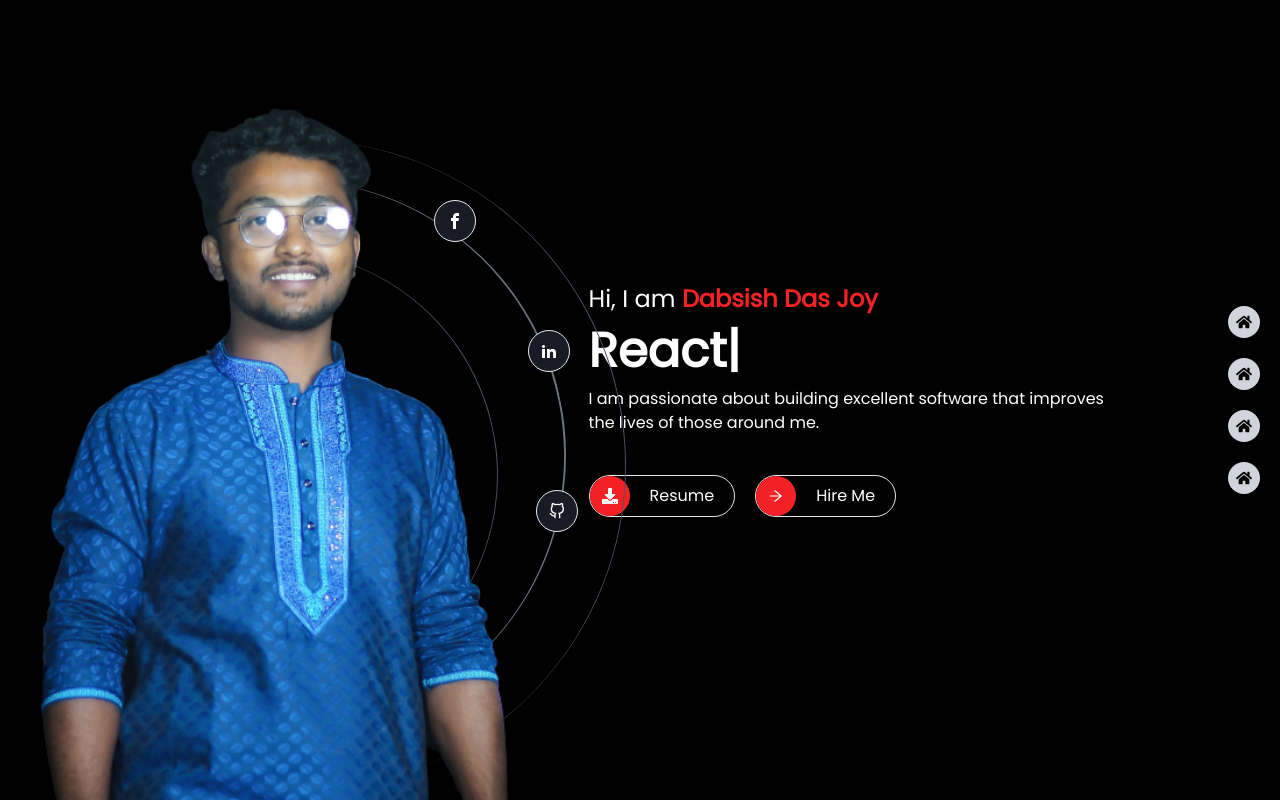
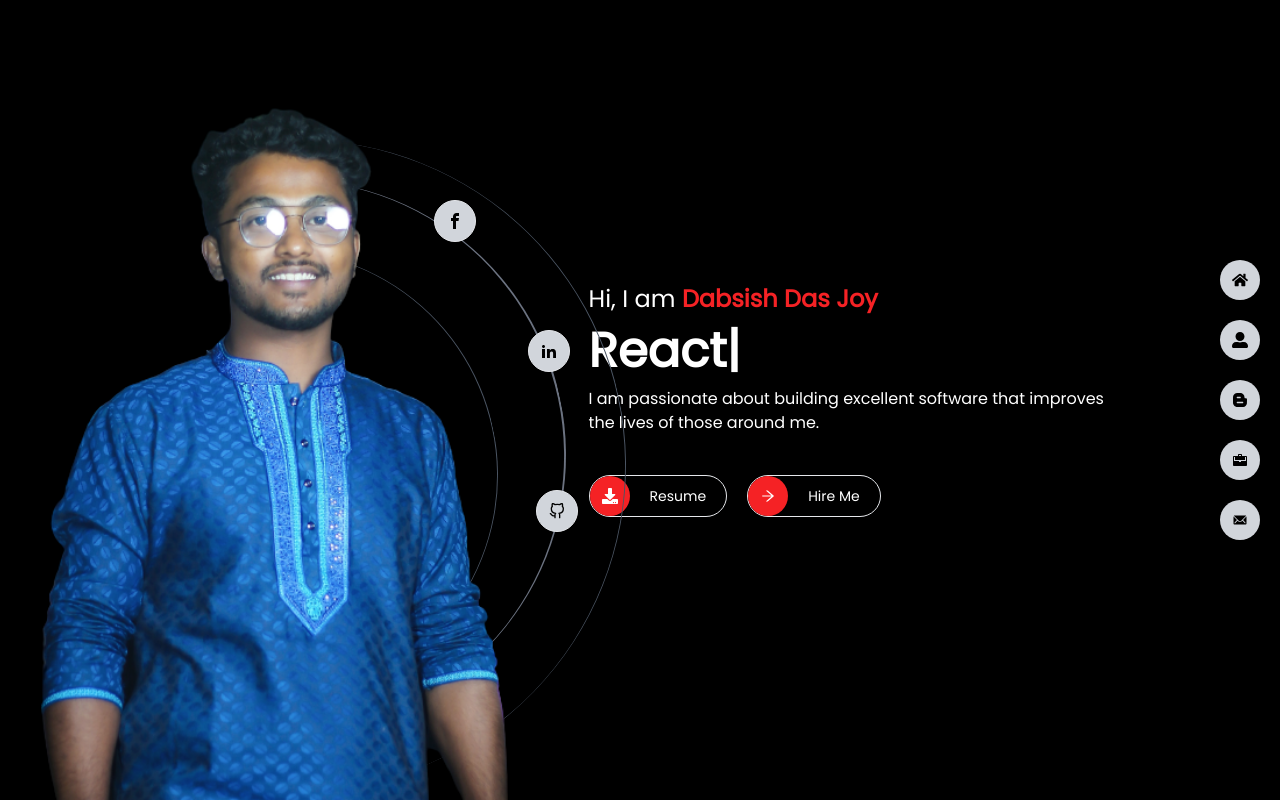
Before and after one commit to DabasishDasJoy/portfolio, a React (Create React App) app: page / in a window 1280 px wide. Built offline with nearby package versions, Linux system fonts and the light colour scheme.

Commit message:
refactor home

```diff
--- a/src/components/ButtonPrimary/ButtonPrimary.jsx
+++ b/src/components/ButtonPrimary/ButtonPrimary.jsx
@@ -2,9 +2,9 @@ import React from "react";
 
 const ButtonPrimary = ({ children, name }) => {
   return (
-    <button className="flex items-center border rounded-full transition-colors delay-100 hover:bg-accent">
-      <div className="bg-accent rounded-full p-3">{children}</div>
-      <span className="mx-5">{name}</span>
+    <button className="flex items-center border rounded-full transition-colors delay-100 hover:bg-primary">
+      <div className="bg-primary rounded-full p-3">{children}</div>
+      <span className="mx-5 text-sm leading-7">{name}</span>
     </button>
   );
 };
--- /dev/null
+++ b/src/components/NavItem/NavItem.jsx
@@ -0,0 +1,18 @@
+import React from "react";
+import { Link } from "react-router-dom";
+
+const NavItem = ({ children, navigate, name }) => {
+  return (
+    <div className="nav-item flex items-center  rounded-3xl">
+      <p className="nav-text overflow-hidden text-white font-medium">{name}</p>
+      <Link
+        to={navigate}
+        className="nav-icon rounded-[50%] p-3 bg-gray-300 hover:bg-primary hover:text-white"
+      >
+        {children}
+      </Link>
+    </div>
+  );
+};
+
+export default NavItem;
--- a/src/components/Navbar/Navbar.jsx
+++ /dev/null
@@ -1,37 +0,0 @@
-import React from "react";
-import { FaHome } from "react-icons/fa";
-import { Link } from "react-router-dom";
-import "./Navbar.css";
-
-const Navbar = () => {
-  return (
-    <div className="fixed flex flex-col gap-5 justify-center items-end right-5 top-0 bottom-0">
-      <div className="nav-item flex items-center rounded-3xl">
-        <p className="nav-text overflow-hidden">Home</p>
-        <Link to={"/"} className="nav-icon rounded-[50%] p-2 bg-gray-300">
-          <FaHome></FaHome>
-        </Link>
-      </div>
-      <div className="nav-item flex items-center rounded-3xl">
-        <p className="nav-text overflow-hidden">Blog</p>
-        <Link to={"/blogs"} className="nav-icon rounded-[50%] p-2 bg-gray-300">
-          <FaHome></FaHome>
-        </Link>
-      </div>
-      <div className="nav-item flex items-center rounded-3xl">
-        <p className="nav-text overflow-hidden">Portfolio</p>
-        <Link className="nav-icon rounded-[50%] p-2 bg-gray-300">
-          <FaHome></FaHome>
-        </Link>
-      </div>
-      <div className="nav-item flex items-center rounded-3xl">
-        <p className="nav-text overflow-hidden">Skills</p>
-        <Link className="nav-icon rounded-[50%] p-2 bg-gray-300">
-          <FaHome></FaHome>
-        </Link>
-      </div>
-    </div>
-  );
-};
-
-export default Navbar;
--- a/src/layouts/Main.jsx
+++ b/src/layouts/Main.jsx
@@ -1,6 +1,6 @@
 import React from "react";
 import { Outlet } from "react-router-dom";
-import Navbar from "../components/Navbar/Navbar";
+import Navbar from "../shared/Navbar/Navbar";
 
 const Main = () => {
   return (
--- a/src/pages/Home/Introduction/Introduction.jsx
+++ b/src/pages/Home/Introduction/Introduction.jsx
@@ -8,7 +8,7 @@ const Introduction = () => {
   return (
     <div className="text-white">
       <h3 className="text-2xl leading-8">
-        Hi, I am <span className="text-accent font-bold">Dabsish Das Joy</span>
+        Hi, I am <span className="text-primary font-bold">Dabsish Das Joy</span>
       </h3>
       <AnimationText></AnimationText>
       <p>
--- a/src/pages/Home/MyImage/MyImage.jsx
+++ b/src/pages/Home/MyImage/MyImage.jsx
@@ -12,12 +12,12 @@ const MyImage = () => {
       <div className="border-r-[2px] -rotate-12 rounded-[50%] w-[550px] h-[550px] absolute top-20 -left-6   border-gray-500"></div>
 
       {/* Social Icons */}
-      <div className="z-50 rounded-[50%] w-[550px] h-[550px] absolute top-20 -left-6 text-white">
+      <div className="z-50 rounded-[50%] w-[550px] h-[550px] absolute top-20 -left-6 text-black">
         <a
           target={"_blank"}
           rel="noreferrer"
           href={"https://www.facebook.com/dabasishdas.joy/"}
-          className="cursor-pointer border rounded-[50%] p-3 absolute right-[90px] top-5 bg-primary"
+          className="cursor-pointer border rounded-[50%] p-3 absolute right-[90px] top-5 bg-gray-300"
         >
           <ImFacebook></ImFacebook>
         </a>
@@ -25,7 +25,7 @@ const MyImage = () => {
           target={"_blank"}
           rel="noreferrer"
           href={"https://www.facebook.com/dabasishdas.joy/"}
-          className="cursor-pointer border rounded-[50%] p-3 absolute -right-1 top-[150px] bg-primary"
+          className="cursor-pointer border rounded-[50%] p-3 absolute -right-1 top-[150px] bg-gray-300"
         >
           <ImLinkedin2></ImLinkedin2>
         </a>
@@ -33,7 +33,7 @@ const MyImage = () => {
           target={"_blank"}
           rel="noreferrer"
           href={"https://www.facebook.com/dabasishdas.joy/"}
-          className="cursor-pointer border rounded-[50%] p-3 absolute -right-3 top-[310px] bg-primary"
+          className="cursor-pointer border rounded-[50%] p-3 absolute -right-3 top-[310px] bg-gray-300"
         >
           <FiGithub></FiGithub>
         </a>
--- a/src/components/Navbar/Navbar.css
+++ b/src/shared/Navbar/Navbar.css
@@ -8,7 +8,7 @@
   transition: background-color 0.5s ease-in-out;
 }
 .nav-item:hover {
-  background-color: antiquewhite;
+  background-color: #f52225;
 }
 
 .nav-item:hover .nav-text {
--- /dev/null
+++ b/src/shared/Navbar/Navbar.jsx
@@ -0,0 +1,30 @@
+import React from "react";
+import { FaBloggerB, FaHome, FaUserAlt } from "react-icons/fa";
+import { GoBriefcase } from "react-icons/go";
+import { IoIosMail } from "react-icons/io";
+import NavItem from "../../components/NavItem/NavItem";
+import "./Navbar.css";
+
+const Navbar = () => {
+  return (
+    <div className="fixed flex flex-col gap-5 justify-center items-end right-5 top-0 bottom-0">
+      <NavItem navigate="/" name={"Home"}>
+        <FaHome />
+      </NavItem>
+      <NavItem navigate="/about" name={"About"}>
+        <FaUserAlt />
+      </NavItem>
+      <NavItem navigate="/blogs" name={"Blogs"}>
+        <FaBloggerB />
+      </NavItem>
+      <NavItem navigate="/portfolio" name={"Portfolio"}>
+        <GoBriefcase />
+      </NavItem>
+      <NavItem navigate="/contact" name={"Contact"}>
+        <IoIosMail />
+      </NavItem>
+    </div>
+  );
+};
+
+export default Navbar;
--- a/tailwind.config.js
+++ b/tailwind.config.js
@@ -4,9 +4,9 @@ module.exports = {
   theme: {
     extend: {
       colors: {
-        primary: "#191c26",
+        accent: "#191c26",
         secondary: "#111319",
-        accent: "#f52225",
+        primary: "#f52225",
       },
       fontFamily: {
         poppins: ["Poppins", "sans-serif"],
```
